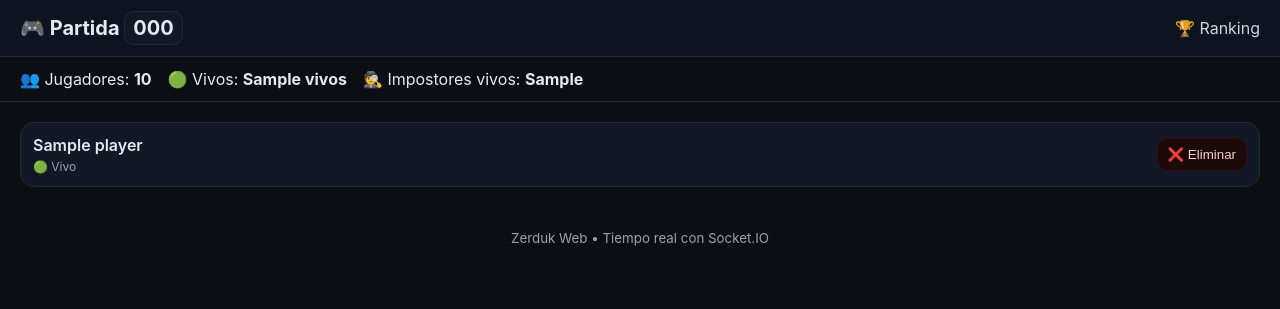
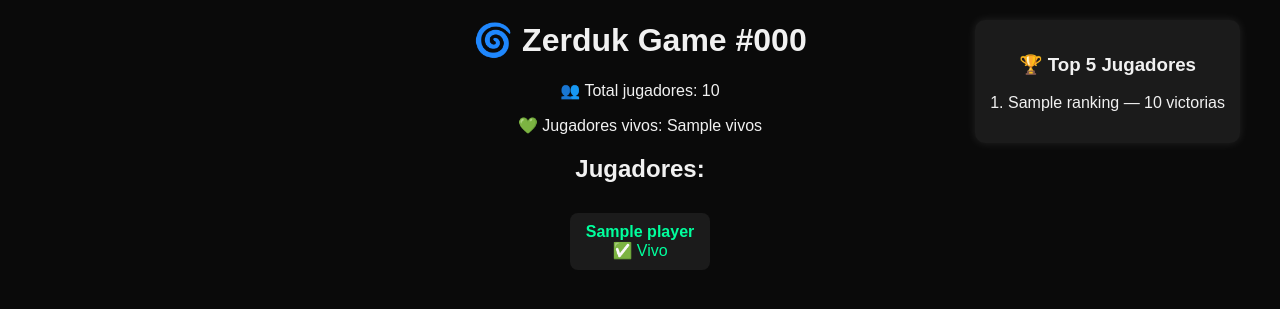
Before and after one commit to Crazzyyii/zerduk-web-god, a Flask app: template web/templates/lobby.html in a window 1280 px wide. Shown: the top 309 px of the page. Run offline with Flask 3, Linux system fonts and the light colour scheme; the template is opened without the code that fills it: most values are stand-ins (such as "Sample title", 1, 10 or a date in 2020); some libraries are stand-ins or nearby versions.

Commit message:
Update lobby.html

```diff
--- a/web/templates/lobby.html
+++ b/web/templates/lobby.html
@@ -1,75 +1,58 @@
 <!DOCTYPE html>
 <html lang="es">
 <head>
-  <meta charset="UTF-8">
-  <title>Lobby Zerduk — {{ code }}</title>
-  <meta name="viewport" content="width=device-width, initial-scale=1.0">
-  <script src="https://cdn.socket.io/4.7.5/socket.io.min.js"></script>
-  <link rel="stylesheet" href="/static/css/style.css">
+    <meta charset="UTF-8">
+    <title>Zerduk Lobby</title>
+    <style>
+        body {
+            font-family: 'Poppins', sans-serif;
+            background: #0a0a0a;
+            color: #f1f1f1;
+            text-align: center;
+        }
+        .ranking-container {
+            position: fixed;
+            top: 20px;
+            right: 40px;
+            background: #1b1b1b;
+            padding: 15px;
+            border-radius: 10px;
+            box-shadow: 0 0 10px rgba(255,255,255,0.1);
+        }
+        .player {
+            margin: 10px;
+            padding: 10px;
+            background: #1b1b1b;
+            border-radius: 8px;
+            display: inline-block;
+            min-width: 120px;
+        }
+        .alive { color: #00ff9d; }
+        .dead { color: #ff4d4d; }
+    </style>
 </head>
 <body>
-  <header>
-    <h1>🎮 Partida <span class="badge">{{ code }}</span></h1>
-    <nav>
-      <a href="/ranking" class="link">🏆 Ranking</a>
-    </nav>
-  </header>
+    <h1>🌀 Zerduk Game #{{ code }}</h1>
+    <p>👥 Total jugadores: {{ total }}</p>
+    <p>💚 Jugadores vivos: {{ vivos }}</p>
 
-  <section class="stats">
-    <div>👥 Jugadores: <b>{{ total }}</b></div>
-    <div>🟢 Vivos: <b>{{ vivos }}</b></div>
-    <div>🕵️ Impostores vivos: <b>{{ impostores_vivos }}</b></div>
-  </section>
+    <h2>Jugadores:</h2>
+    <div>
+        {% for pid, p in game.players.items() %}
+            <div class="player {{ 'alive' if p.alive else 'dead' }}">
+                <strong>{{ p.name }}</strong><br>
+                {% if not p.alive %}💀 Eliminado{% else %}✅ Vivo{% endif %}
+            </div>
+        {% endfor %}
+    </div>
 
-  <section class="players">
-    {% for id, p in game.players.items() %}
-    <div class="card {{ 'dead' if not p.alive else '' }}">
-      <div class="row">
-        <div class="col">
-          <div class="title">{{ p.name }}</div>
-          <div class="sub">
-            {% if p.alive %}🟢 Vivo{% else %}💀 Eliminado{% endif %}
-          </div>
-        </div>
-        <div class="col right">
-          {% if p.alive %}
-          <button class="danger" onclick="eliminar('{{ id }}')">❌ Eliminar</button>
-          {% else %}
-          <button class="ghost" disabled>Eliminado</button>
-          {% endif %}
-        </div>
-      </div>
-      {% if not p.impostor and p.champion %}
-      <div class="champ">
-        <img src="https://ddragon.leagueoflegends.com/cdn/13.16.1/img/champion/{{ p.champion }}.png" alt="{{ p.champion }}">
-        <span>{{ p.champion }}</span>
-      </div>
-      {% endif %}
+    <div class="ranking-container">
+        <h3>🏆 Top 5 Jugadores</h3>
+        <ul style="list-style:none; padding:0;">
+            {% for r in ranking %}
+                <li>{{ loop.index }}. {{ r.nombre }} — {{ r.victorias }} victorias</li>
+            {% endfor %}
+        </ul>
     </div>
-    {% endfor %}
-  </section>
-
-  <footer>
-    <small>Zerduk Web • Tiempo real con Socket.IO</small>
-  </footer>
-
-  <script>
-    const socket = io();
-    const code = "{{ code }}";
-
-    function eliminar(playerId) {
-      fetch("/api/eliminar", {
-        method: "POST",
-        headers: { "Content-Type": "application/json" },
-        body: JSON.stringify({ code: code, player_id: playerId })
-      });
-    }
-
-    socket.on("update_game", data => {
-      if (data.code === code) {
-        location.reload();
-      }
-    });
-  </script>
 </body>
 </html>
```
